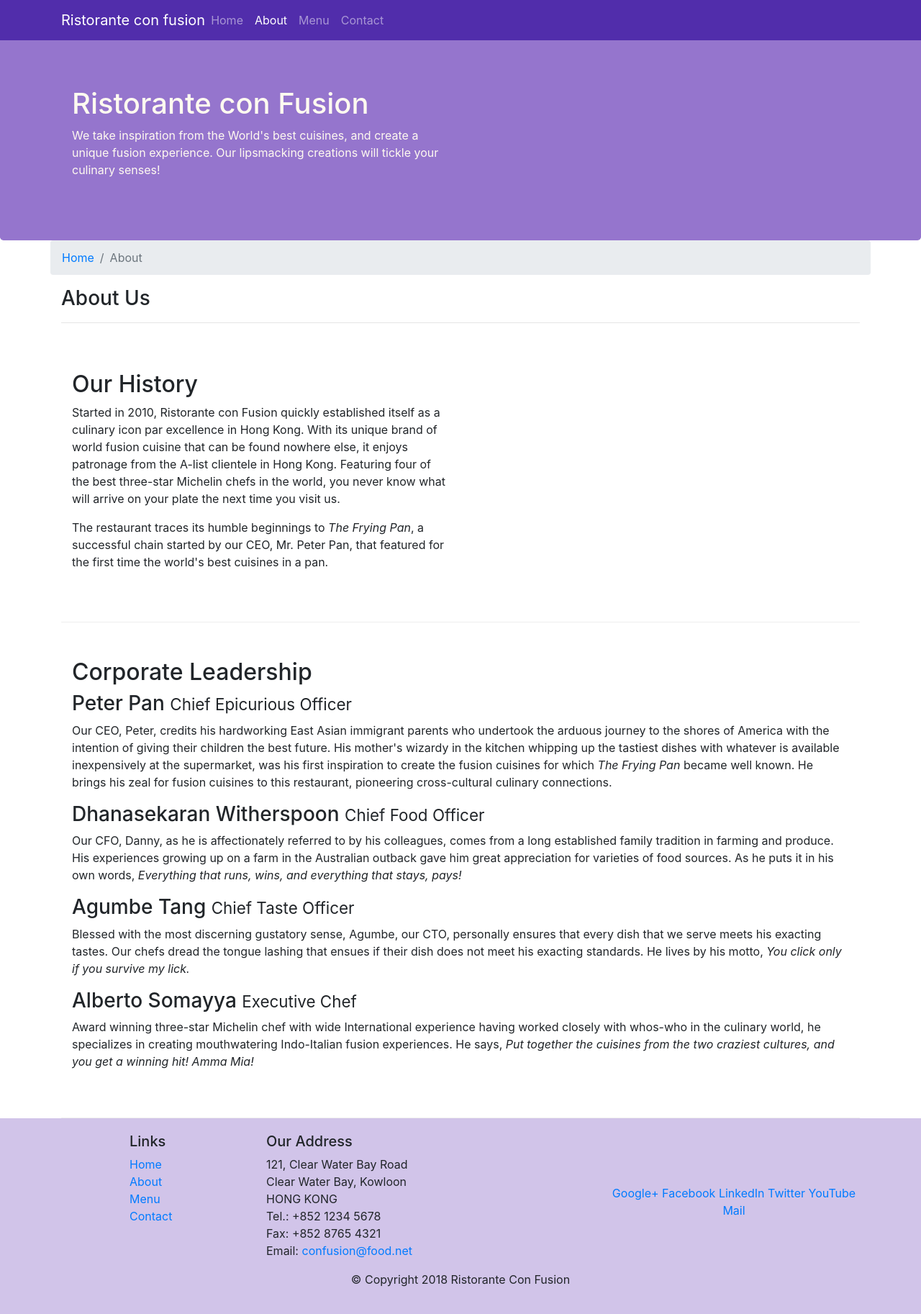
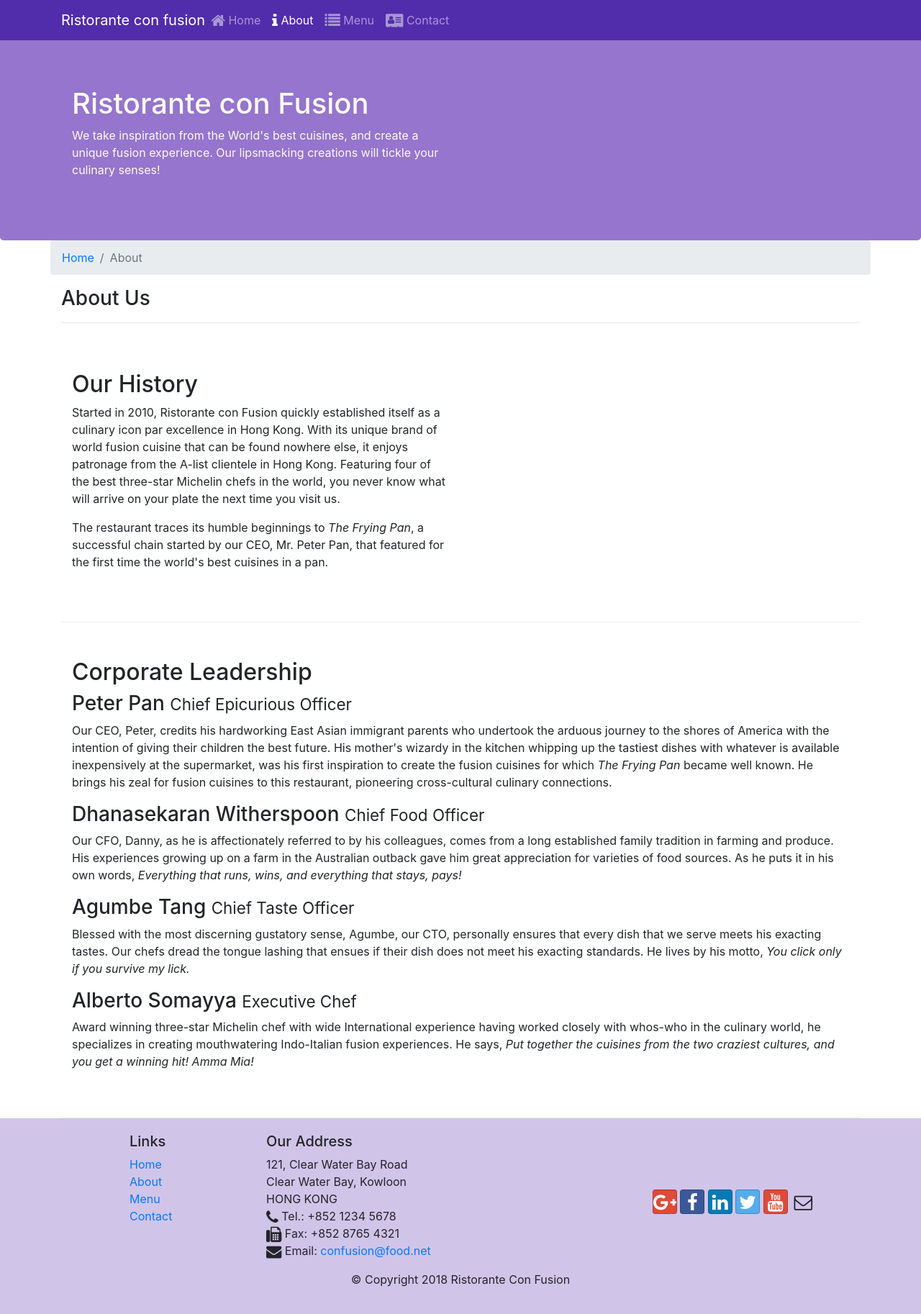
Before and after one commit to Mohanavel2000/bootstrap4, a website: page aboutus.html in a window 1280 px wide. Shown: the whole page at 72% size. Drawn offline with nearby package versions, Linux system fonts and the light colour scheme.

Commit message:
icon fonts

```diff
--- a/aboutus.html
+++ b/aboutus.html
@@ -9,6 +9,9 @@
 
     <!-- Bootstrap CSS -->
     <link rel="stylesheet" href="node_modules/bootstrap/dist/css/bootstrap.min.css">
+
+    <link rel='stylesheet' href='node_modules/font-awesome/css/font-awesome.min.css'>
+    <link rel='stylesheet' href='node_modules/bootstrap-social/bootstrap-social.css'>
     <link rel="stylesheet" href='css/style.css'>
 
     <title>Ristorante Con Fusion: About Us</title>
@@ -24,10 +27,10 @@
             <a class="navbar-brand mr-auto" href="./index.html" >Ristorante con fusion</a>
             <div class="collapse navbar-collapse " id="Navbar">
                 <ul class="navbar-nav mr-auto">
-                    <li class="nav-item "><a class="nav-link" href="./index.html">Home</a></li>
-                    <li class="nav-item active"><a class="nav-link" href="#">About</a></li>
-                    <li class="nav-item"><a class="nav-link" href="#">Menu</a></li>
-                    <li class="nav-item"><a class="nav-link" href="#">Contact</a></li>
+                    <li class="nav-item "><a class="nav-link" href="./index.html"><span class="fa fa-home fa-lg"></span> Home</a></li>
+                    <li class="nav-item active"><a class="nav-link" href="#"><span class="fa fa-info fa-lg"></span> About</a></li>
+                    <li class="nav-item"><a class="nav-link" href="#"><span class="fa fa-list fa-lg"></span> Menu</a></li>
+                    <li class="nav-item"><a class="nav-link" href="#"><span class="fa fa-address-card fa-lg"></span> Contact</a></li>
                 </ul>
             </div>
         </div>
@@ -102,19 +105,22 @@
 		              121, Clear Water Bay Road<br>
 		              Clear Water Bay, Kowloon<br>
 		              HONG KONG<br>
-		              Tel.: +852 1234 5678<br>
-		              Fax: +852 8765 4321<br>
-		              Email: <a href="mailto:confusion@food.net">confusion@food.net</a>
+
+		             <i class="fa fa-phone fa-lg"></i> Tel.: +852 1234 5678<br>
+
+		             <i class="fa fa-fax fa-lg"></i> Fax: +852 8765 4321<br>
+
+		             <i class="fa fa-envelope fa-lg"></i> Email: <a href="mailto:confusion@food.net">confusion@food.net</a>
 		           </address>
                 </div>
                 <div class="col-12 col-sm-4 align-self-center">
                     <div class="text-center">
-                        <a href="http://google.com/+">Google+</a>
-                        <a href="http://www.facebook.com/profile.php?id=">Facebook</a>
-                        <a href="http://www.linkedin.com/in/">LinkedIn</a>
-                        <a href="http://twitter.com/">Twitter</a>
-                        <a href="http://youtube.com/">YouTube</a>
-                        <a href="mailto:">Mail</a>
+                        <a class="btn btn-social-icon btn-google" href="http://google.com/+"><i class="fa fa-google-plus fa-lg"></i></a>
+                        <a class="btn btn-social-icon btn-facebook" href="http://www.facebook.com/profile.php?id="><i class="fa fa-facebook fa-lg"></i></a>
+                        <a class="btn btn-social-icon btn-linkedin" href="http://www.linkedin.com/in/"><i class="fa fa-linkedin fa-lg"></i></a>
+                        <a class="btn btn-social-icon btn-twitter" href="http://twitter.com/"><i class="fa fa-twitter fa-lg"></i></a>
+                        <a class="btn btn-social-icon btn-google" href="http://youtube.com/"><i class="fa fa-youtube fa-lg"></i></a>
+                        <a class="btn btn-social-icon " href="mailto:"><i class="fa fa-envelope-o fa-lg"></i></a>
                     </div>
                 </div>
            </div>
--- a/package.json
+++ b/package.json
@@ -15,6 +15,8 @@
   },
   "dependencies": {
     "bootstrap": "^4.5.0",
+    "bootstrap-social": "^5.1.1",
+    "font-awesome": "^4.7.0",
     "jquery": "^3.5.1",
     "popper.js": "^1.16.1"
   }
```
Also changed, not shown: index.html (+17 -13 lines), 1 other file.
